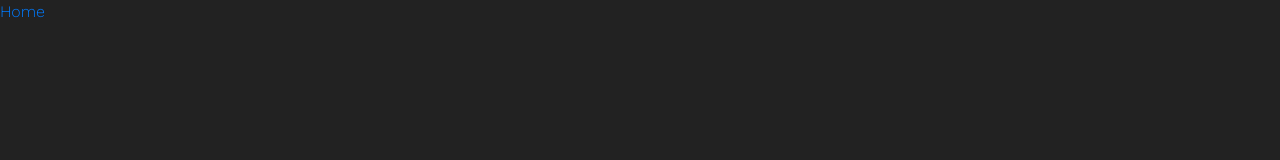
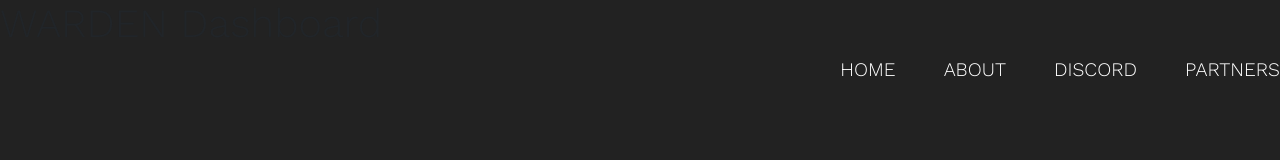
Before and after one commit to RG2N/Warden-Site, a plain HTML site: page header.html in a window 1280 px wide. Drawn offline with nearby package versions, Linux system fonts and the light colour scheme.

Commit message:
Update header.html

```diff
--- a/header.html
+++ b/header.html
@@ -5,5 +5,17 @@
   <link href="style.css" rel="stylesheet" type="text/css" />
 </head>
 <div class="header">
-  <a href="/">Home</a>
+  <h1 class="logo">WARDEN Dashboard</h1>
+  <input type="checkbox" id="nav-toggle" class="nav-toggle">
+  <nav>
+    <ul>
+      <li><a href="index.html">Home</a></li>
+      <li><a href="pages\about.html">About</a></li>
+      <li><a href="#">Discord</a></li>
+      <li><a href="#">Partners</a></li>
+    </ul>
+  </nav>
+  <label for="nav-toggle" class="nav-toggle-label">
+    <span></span>
+  </label>
 </div>
```
